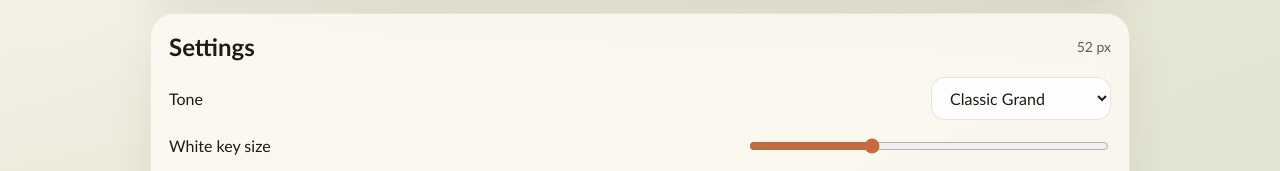
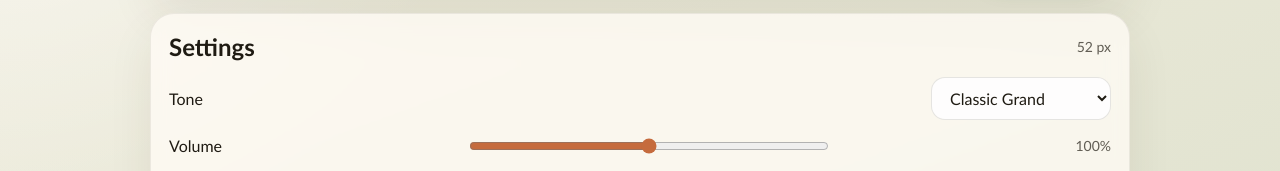
Before and after one commit to 1221001/pocket-piano, a plain HTML site: page index.html in a window 1280 px wide. Both pictures are taken after a click on the button "Tap to enable sound". Shown: the part 205-376 px from the top of the page. Drawn offline with Linux system fonts and the light colour scheme.

Commit message:
Add files via upload

```diff
--- a/index.html
+++ b/index.html
@@ -37,6 +37,11 @@
             <option value="dreamEP">Dream EP</option>
           </select>
         </label>
+        <label class="setting-row" for="volumeLevel">
+          <span>Volume</span>
+          <input id="volumeLevel" type="range" min="0" max="200" step="1" value="100" />
+          <span id="volumeValue" class="badge">100%</span>
+        </label>
         <label class="setting-row" for="keySize">
           <span>White key size</span>
           <input id="keySize" type="range" min="40" max="76" step="2" value="52" />
--- a/script.js
+++ b/script.js
@@ -2,6 +2,7 @@ const STORAGE_KEYS = {
   whiteKeyWidth: "pocket-piano-white-key-width",
   octaveCount: "pocket-piano-octave-count",
   tone: "pocket-piano-tone",
+  volume: "pocket-piano-volume",
 };
 
 const noteNames = ["C", "C#", "D", "D#", "E", "F", "F#", "G", "G#", "A", "A#", "B"];
@@ -18,6 +19,8 @@ const firstMidiNote = 24;
 const ui = {
   audioToggle: document.getElementById("audioToggle"),
   toneSelect: document.getElementById("toneSelect"),
+  volumeLevel: document.getElementById("volumeLevel"),
+  volumeValue: document.getElementById("volumeValue"),
   keySize: document.getElementById("keySize"),
   sizeValue: document.getElementById("sizeValue"),
   octaveDown: document.getElementById("octaveDown"),
@@ -114,14 +117,18 @@ const state = {
   whiteKeyWidth: loadNumber(STORAGE_KEYS.whiteKeyWidth, 52),
   octaveCount: clamp(loadNumber(STORAGE_KEYS.octaveCount, 4), 3, 6),
   tone: loadTone(STORAGE_KEYS.tone, "classicGrand"),
+  volume: clamp(loadNumber(STORAGE_KEYS.volume, 100), 0, 200),
   audioReady: false,
 };
 
 const audio = {
   context: null,
+  compressor: null,
   masterGain: null,
   activeNotes: new Map(),
 };
+
+const BASE_MASTER_GAIN = 1.4;
 
 function init() {
   if (ui.keySize) {
@@ -129,6 +136,9 @@ function init() {
   }
   if (ui.toneSelect) {
     ui.toneSelect.value = state.tone;
+  }
+  if (ui.volumeLevel) {
+    ui.volumeLevel.value = String(state.volume);
   }
   renderSettings();
   renderKeyboard();
@@ -144,6 +154,14 @@ function bindEvents() {
       state.tone = event.target.value;
       saveTone(STORAGE_KEYS.tone, state.tone);
       stopAllNotes();
+    });
+  }
+  if (ui.volumeLevel) {
+    ui.volumeLevel.addEventListener("input", (event) => {
+      state.volume = Number(event.target.value);
+      saveNumber(STORAGE_KEYS.volume, state.volume);
+      renderSettings();
+      syncMasterVolume();
     });
   }
   if (ui.keySize) {
@@ -168,6 +186,9 @@ function renderSettings() {
   document.documentElement.style.setProperty("--black-key-width", `${Math.round(state.whiteKeyWidth * 0.62)}px`);
   if (ui.sizeValue) {
     ui.sizeValue.textContent = `${state.whiteKeyWidth} px`;
+  }
+  if (ui.volumeValue) {
+    ui.volumeValue.textContent = `${state.volume}%`;
   }
   if (ui.octaveValue) {
     ui.octaveValue.textContent = `${state.octaveCount} octaves`;
@@ -303,9 +324,16 @@ async function ensureAudioReady() {
     }
 
     audio.context = new AudioContextClass();
+    audio.compressor = audio.context.createDynamicsCompressor();
     audio.masterGain = audio.context.createGain();
-    audio.masterGain.gain.value = 0.14;
-    audio.masterGain.connect(audio.context.destination);
+    audio.compressor.threshold.setValueAtTime(-18, audio.context.currentTime);
+    audio.compressor.knee.setValueAtTime(18, audio.context.currentTime);
+    audio.compressor.ratio.setValueAtTime(12, audio.context.currentTime);
+    audio.compressor.attack.setValueAtTime(0.003, audio.context.currentTime);
+    audio.compressor.release.setValueAtTime(0.2, audio.context.currentTime);
+    syncMasterVolume();
+    audio.masterGain.connect(audio.compressor);
+    audio.compressor.connect(audio.context.destination);
   }
 
   if (audio.context.state === "suspended") {
@@ -425,6 +453,16 @@ function saveTone(key, value) {
   window.localStorage.setItem(key, value);
 }
 
+function syncMasterVolume() {
+  if (!audio.masterGain) {
+    return;
+  }
+
+  const targetGain = BASE_MASTER_GAIN * (state.volume / 100);
+  const now = audio.context ? audio.context.currentTime : 0;
+  audio.masterGain.gain.setValueAtTime(targetGain, now);
+}
+
 function clamp(value, min, max) {
   return Math.min(max, Math.max(min, value));
 }
```
